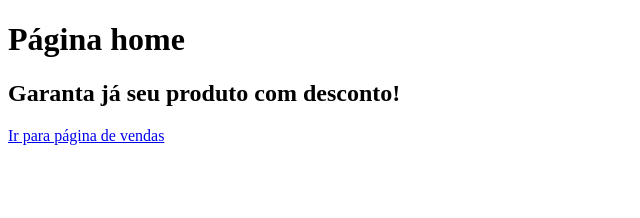
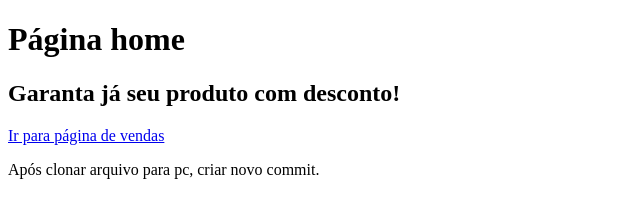
Before and after one commit to adrianodrico/sitedevendasdev, a plain HTML site: page index.html in a window 1280 px wide. Shown: the whole page, without its empty margins (0-640 px from the left). Drawn offline with Linux system fonts and the light colour scheme.

Commit message:
Clonagem de arquivo na index e valor do produto página de vendas

```diff
--- a/index.html
+++ b/index.html
@@ -9,6 +9,7 @@
    <h1>Página home</h1>
    <h2>Garanta já seu produto com desconto!</h2>
    <a href="vendas.html">Ir para página de vendas</a>
+   <p>Após clonar arquivo para pc, criar novo commit.</p>
 
 </body>
 </html>
```
Also changed, not shown: vendas.html (+1 -0 lines).
